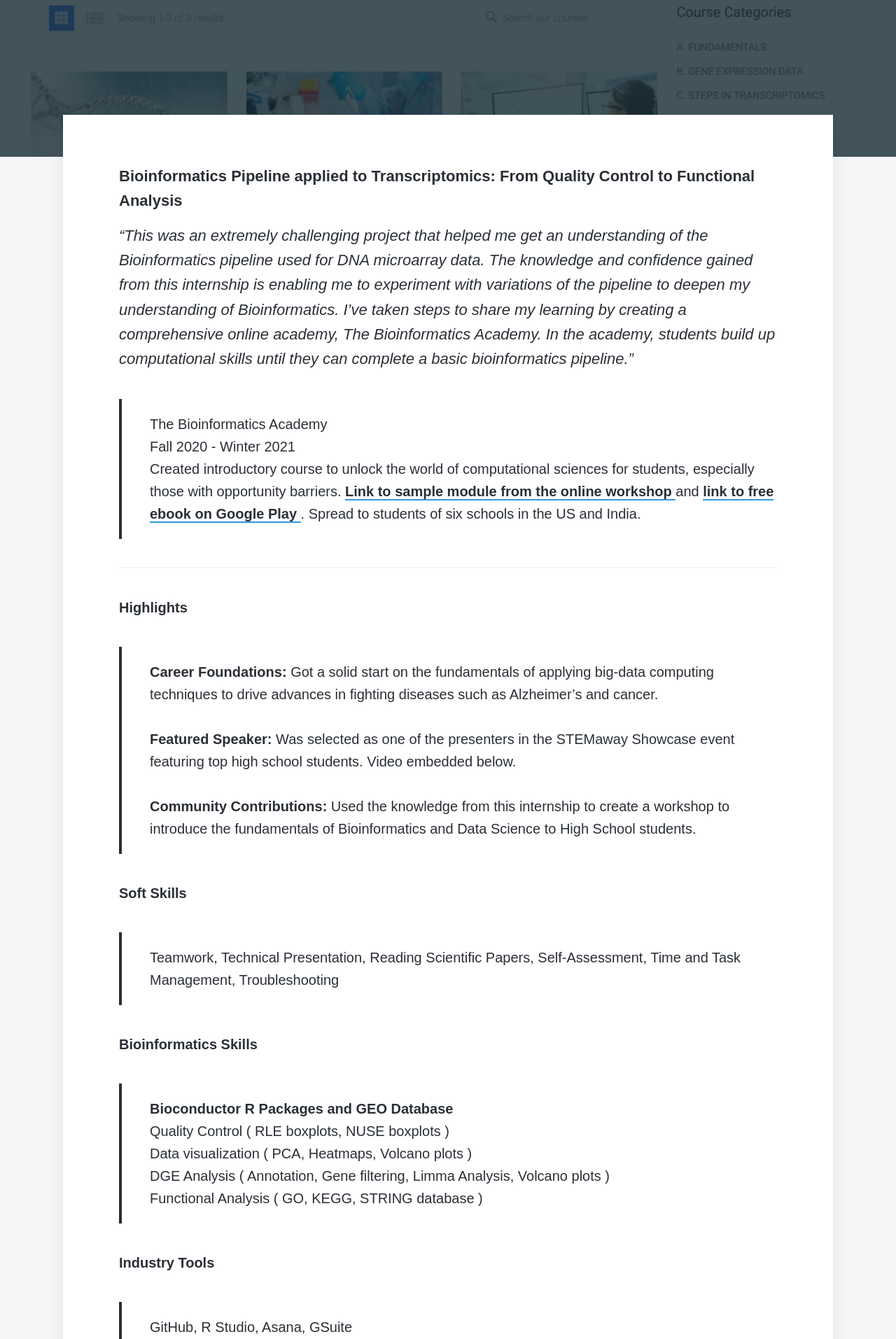
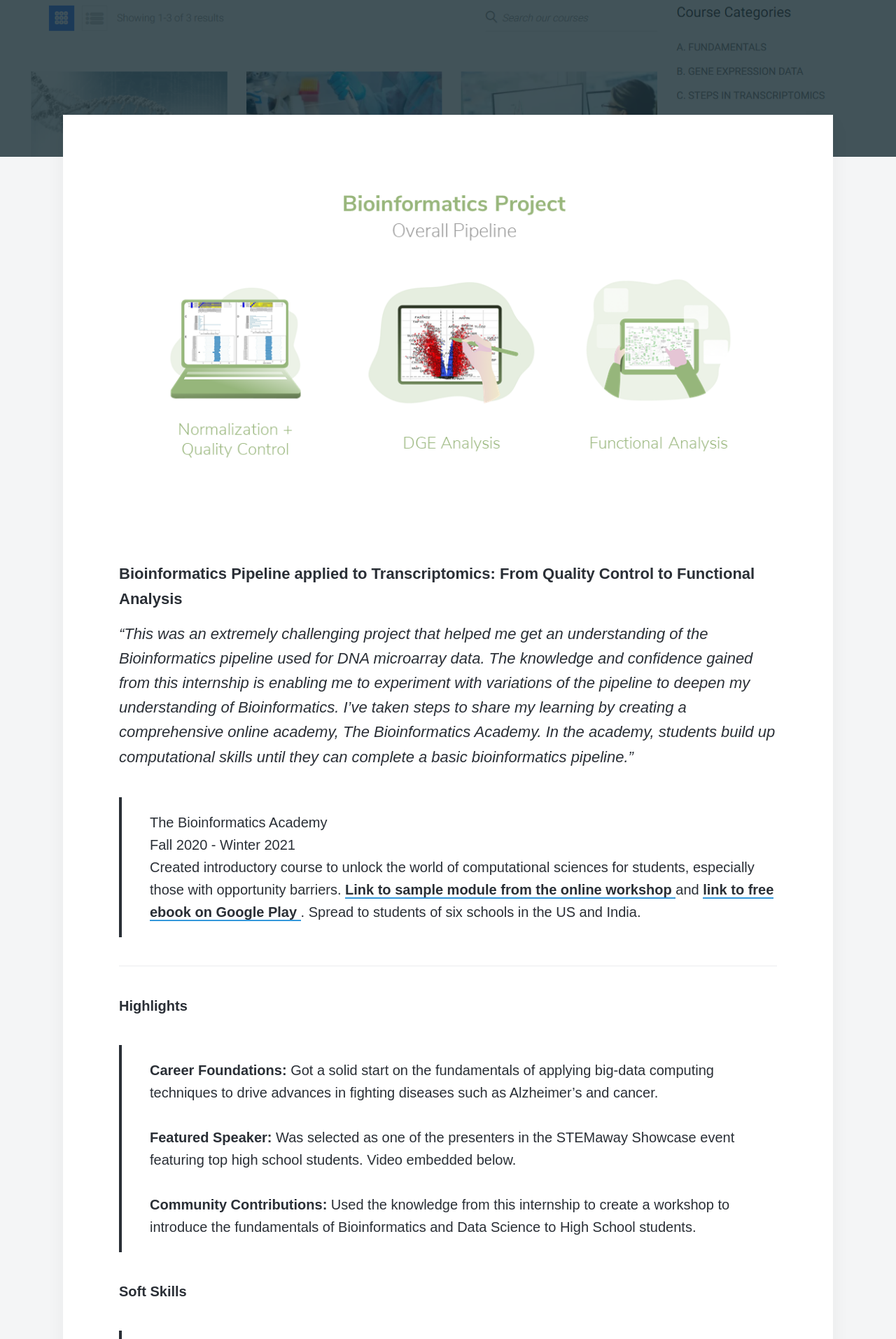
Before and after one commit to disha-22/disha-22.github.io, a Jekyll site: the page built from _projects/bio.md, in a window 1280 px wide. Shown: the part 342-2255 px from the top of the page at 70% size. Built offline with Jekyll 4.4.1, drawn with Linux system fonts in a browser that asks for light colours; nearby versions of some CDN libraries; some web fonts are replaced.

Commit message:
Update bio.md

```diff
--- a/_projects/bio.md
+++ b/_projects/bio.md
@@ -5,6 +5,8 @@
 description: Transcriptomics Data Analysis using Bioconductor R Packages - From Quality Control to Functional Analysis
 featured_image: '/images/ba-1.PNG'
 ---
+
+![](/images/bioinformatics-p.PNG)
 
 <h4>Bioinformatics Pipeline applied to Transcriptomics: From Quality Control to Functional Analysis</h4>
 
```
